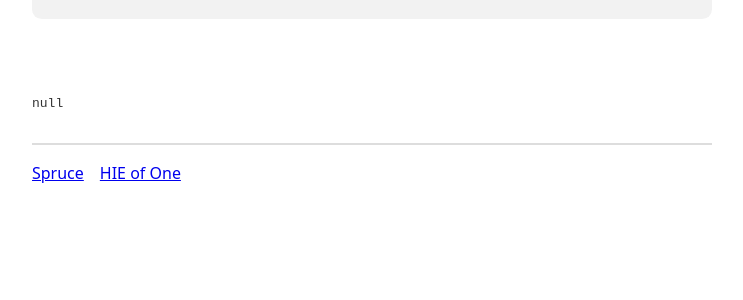
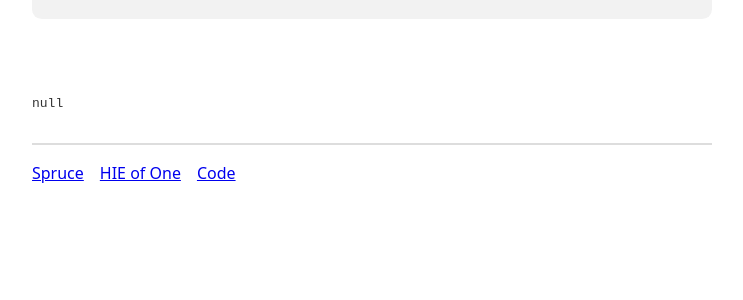
Before and after one commit to OliverMoscow/HIEofOne-demo, a Next.js app: page /me in a window 1280 px wide. Shown: the top 300 px of the page, without its empty margins (268-1011 px from the left). Built offline with nearby package versions, Linux system fonts and the light colour scheme; no server answers; what wagmi would draw is missing.

Commit message:
Update footer.tsx

```diff
--- a/components/footer.tsx
+++ b/components/footer.tsx
@@ -13,6 +13,9 @@ export default function Footer() {
         <li className={styles.navItem}>
           <a href="https://hieofone.com/">HIE of One</a>
         </li>
+        <li className={styles.navItem}>
+          <a href="https://github.com/OliverMoscow/siwe-next">Code</a>
+        </li>
       </ul>
     </footer>
   )
```
